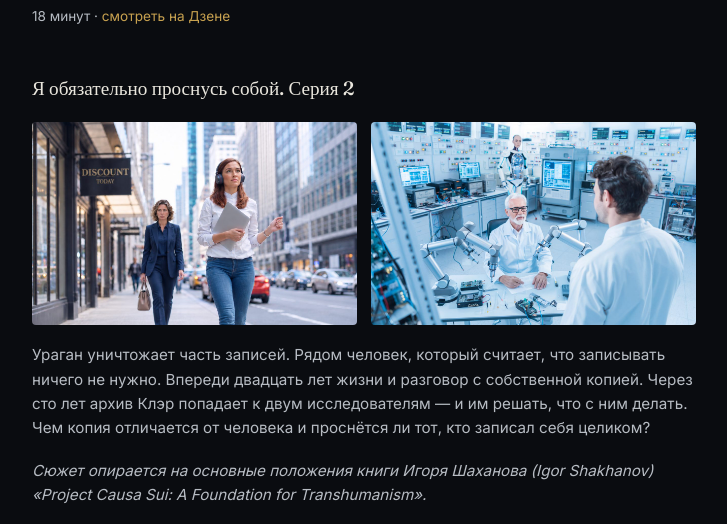
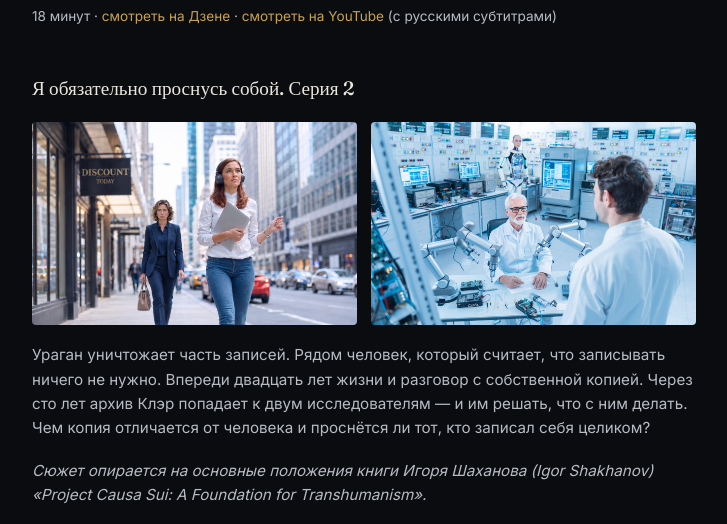
Before and after one commit to igorch1955/igorch1955.github.io, a Jekyll site: the page built from _articles/ya-obyazatelno-prosnus-soboy.md, in a window 1280 px wide and 1400 px high, scrolled down 1694 px, cut to the strip 252-776 px from the top of the window. Shown: the whole strip, without its empty margins (276-1003 px from the left). Built offline with Jekyll 4.4.1, drawn with Linux system fonts in a browser that asks for light colours; some of the changed text lies outside the part shown.

Commit message:
Wake-up film RU page: YouTube links for both episodes and the channel
Co-Authored-By: Claude Opus 5.5 <noreply@anthropic.com>
Claude-Session: https://claude.ai/code/session_01H8eGCdWEzZspZY3SUWRjKY

```diff
--- a/_articles/ya-obyazatelno-prosnus-soboy.md
+++ b/_articles/ya-obyazatelno-prosnus-soboy.md
@@ -58,7 +58,7 @@ description: "Фильм в двух сериях о девушке с Кей В
 <p class="ep-basis">Сюжет опирается на основные положения книги Игоря Шаханова (Igor Shakhanov) «Project Causa Sui: A Foundation for Transhumanism».</p>
 
 <div class="ep-video"><iframe src="https://dzen.ru/embed/oR0bxlMgRAAA?from_block=partner&from=zen&mute=0&autoplay=0&tv=0" title="Я обязательно проснусь собой. Серия 1" allow="autoplay; fullscreen; accelerometer; gyroscope; picture-in-picture; encrypted-media" allowfullscreen loading="lazy"></iframe></div>
-<p class="ep-src">18 минут · <a href="https://dzen.ru/video/watch/6b06da321991372a3932c3e4">смотреть на Дзене</a></p>
+<p class="ep-src">18 минут · <a href="https://dzen.ru/video/watch/6b06da321991372a3932c3e4">смотреть на Дзене</a> · <a href="https://youtu.be/mzRmvsBZ1sg">смотреть на YouTube</a> (с русскими субтитрами)</p>
 </div>
 
 <div class="ep">
@@ -74,8 +74,10 @@ description: "Фильм в двух сериях о девушке с Кей В
 <p class="ep-basis">Сюжет опирается на основные положения книги Игоря Шаханова (Igor Shakhanov) «Project Causa Sui: A Foundation for Transhumanism».</p>
 
 <div class="ep-video"><iframe src="https://dzen.ru/embed/oR0bIrcgRAAA?from_block=partner&from=zen&mute=0&autoplay=0&tv=0" title="Я обязательно проснусь собой. Серия 2" allow="autoplay; fullscreen; accelerometer; gyroscope; picture-in-picture; encrypted-media" allowfullscreen loading="lazy"></iframe></div>
-<p class="ep-src">21 минута · <a href="https://dzen.ru/video/watch/6b06e1bf412ff90ddd4f71c1">смотреть на Дзене</a></p>
+<p class="ep-src">21 минута · <a href="https://dzen.ru/video/watch/6b06e1bf412ff90ddd4f71c1">смотреть на Дзене</a> · <a href="https://youtu.be/abJcdbjzVqg">смотреть на YouTube</a> (с русскими субтитрами)</p>
 </div>
+
+<p class="ep-src">Обе серии на YouTube: <a href="https://www.youtube.com/@IgorShakhanovFilm">@IgorShakhanovFilm</a>. Английская версия фильма — на <a href="/articles/i-will-wake-up-as-myself/">английской странице</a>.</p>
 
 <script type="application/ld+json">
 [{"@context":"https://schema.org","@type":"VideoObject","name":"Я обязательно проснусь собой. Серия 1","description":"Фильм о молодой девушке с Кей Веста, которая после гибели отца начинает записывать свою жизнь в надежде однажды её продолжить. Трансгуманизм, загрузка сознания, цифровое бессмертие. По книге Igor Shakhanov «Project Causa Sui: A Foundation for Transhumanism».","thumbnailUrl":"https://igorch1955.github.io/media/wake-up/ep1-sunset.jpg","uploadDate":"2026-11-25","duration":"PT18M9S","embedUrl":"https://dzen.ru/embed/oR0bxlMgRAAA","inLanguage":"ru","author":{"@type":"Person","name":"Igor Shakhanov"}},
```
